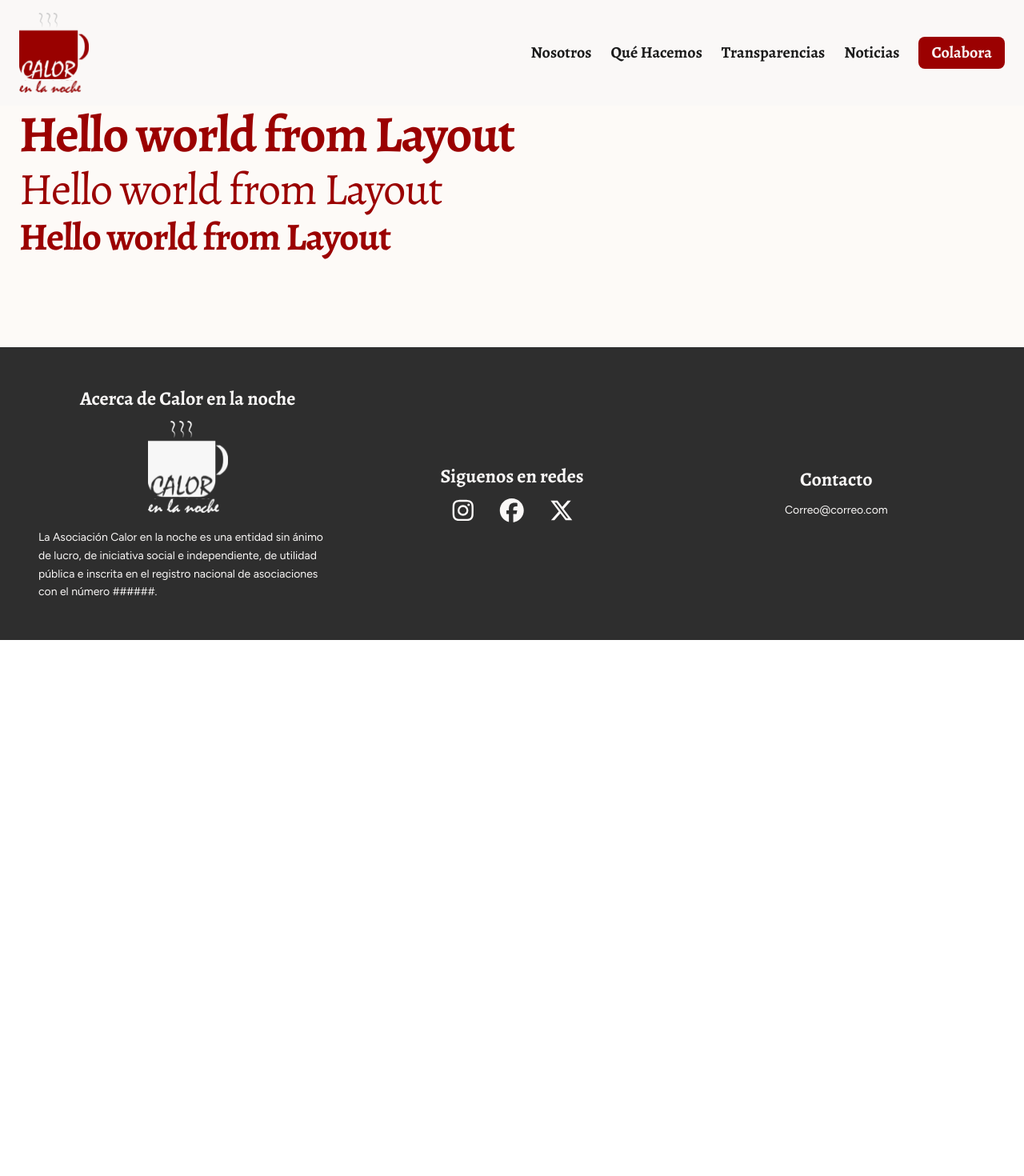
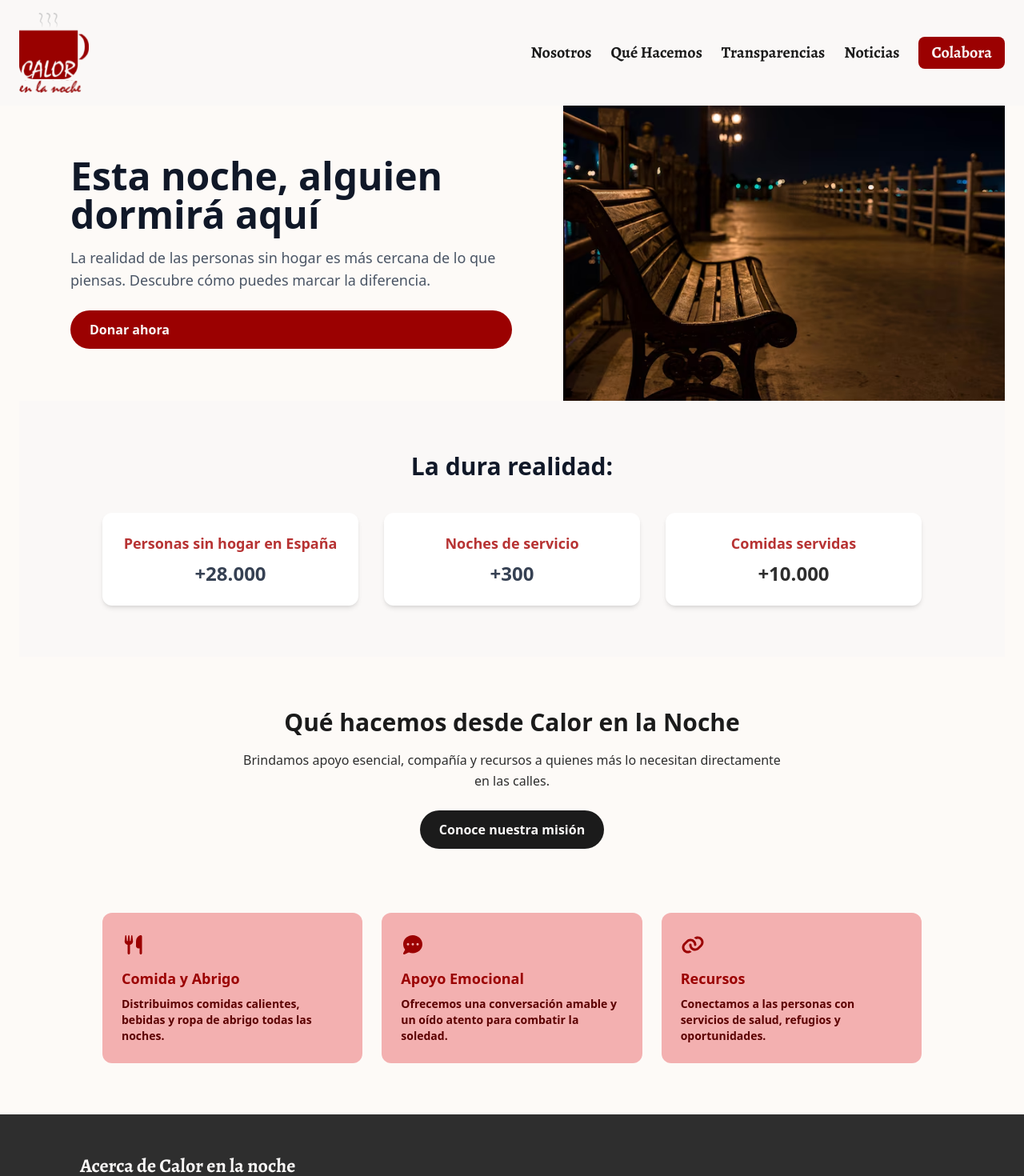
Before and after one commit to jemb4/calor-en-la-noche-frontend, a React (Vite) app: page / in a window 1280 px wide. Shown: the top 1470 px of the page at 80% size. Before the commit the page ends 800 px from the top, so only its background shows below. Built offline with nearby package versions, Linux system fonts and the light colour scheme.

Commit message:
feat: do home page

```diff
--- /dev/null
+++ b/src/features/home/components/HomeCard.tsx
@@ -0,0 +1,19 @@
+import React from "react";
+
+interface InfoCardProps {
+  icon: React.ReactNode;
+  title: string;
+  text: string;
+}
+
+const InfoCard: React.FC<InfoCardProps> = ({ icon, title, text }) => {
+  return (
+    <div className="bg-primary-100/90 rounded-xl p-6 text-left hover:scale-[1.02] transition-transform">
+      <div className="text-primary-700 text-2xl mb-3">{icon}</div>
+      <h3 className="text-primary-700 font-bold text-lg mb-2">{title}</h3>
+      <p className="text-primary-900 text-sm font-semibold">{text}</p>
+    </div>
+  );
+};
+
+export default InfoCard;
--- a/src/features/home/pages/HomePage.tsx
+++ b/src/features/home/pages/HomePage.tsx
@@ -1,12 +1,115 @@
 import React from "react"
+import Bank from "../assets/nightbank.png"
+import HomeCard from "../components/HomeCard"
+import { Link } from "react-router";
+import { FontAwesomeIcon } from "@fortawesome/react-fontawesome";
+import { faUtensils, faCommentDots, faLink } from "@fortawesome/free-solid-svg-icons";
 
 const HomePage: React.FC = ()=> {
   return(
-    <>
-      <h1 className='headline-XL-bold text-primary-700'>Hello world from Layout</h1>
-      <h1 className='headline-L-regular text-primary-700'>Hello world from Layout</h1>
-      <h1 className='headline-M-bold text-primary-700'>Hello world from Layout</h1>
-    </>
+    <div className="flex flex-col">
+
+      {/* HERO SECTION */}
+      <section className="flex flex-col-reverse md:flex-row items-stretch">
+
+        <div className="flex-1 p-8 md:p-16 text-center md:text-left bg-secondary-100 flex flex-col justify-center">
+          <h1 className="text-3xl md:text-5xl font-bold mb-4 text-gray-900">
+            Esta noche, alguien dormirá aquí
+          </h1>
+          <p className="text-gray-600 text-base md:text-lg mb-6">
+            La realidad de las personas sin hogar es más cercana de lo que piensas.
+            Descubre cómo puedes marcar la diferencia.
+          </p>
+          {/* TODO put links into LINK */}
+          <Link
+            to=""
+            className="bg-primary-700 cursor-pointer hover:bg-success-700 text-basics-100 px-6 py-3 rounded-full font-semibold transition"
+          >
+            Donar ahora
+          </Link>
+        </div>
+
+        <div className="flex-1 h-[418px] md:h-auto overflow-hidden">
+          <img
+            src={Bank}
+            alt="Persona sin hogar"
+            className="w-full h-full object-cover object-left"
+          />
+        </div>
+      </section>
+
+
+      {/* DATA SECTION */}
+      <section className="py-16 px-6 bg-basics-100 text-center">
+        <h2 className="text-2xl md:text-3xl font-bold mb-10 text-gray-900">
+          La dura realidad:
+        </h2>
+
+        <div className="grid grid-cols-1 sm:grid-cols-3 gap-8 max-w-5xl mx-auto">
+          <div className="bg-white shadow-md rounded-xl p-6">
+            <h3 className="text-lg font-bold text-primary-500 mb-2">
+              Personas sin hogar en España
+            </h3>
+            <p className="text-gray-700 text-2xl font-semibold">+28.000</p>
+          </div>
+
+          <div className="bg-white shadow-md rounded-xl p-6">
+            <h3 className="text-lg font-bold text-primary-500 mb-2">
+              Noches de servicio
+            </h3>
+            <p className="text-gray-700 text-2xl font-semibold">+300</p>
+          </div>
+
+          <div className="bg-white shadow-md rounded-xl p-6">
+            <h3 className="text-lg font-bold text-primary-500 mb-2">
+              Comidas servidas
+            </h3>
+            <p className="text-basics-700 text-2xl font-semibold">+10.000</p>
+          </div>
+        </div>
+      </section>
+
+      {/* QA SECTION */}
+    <section className="py-16 px-6 md:px-16 bg-secondary-100 flex flex-col items-center gap-10">
+      {/* Text */}
+      <div className="max-w-2xl text-center flex flex-col items-center">
+        <h2 className="text-2xl md:text-3xl font-bold mb-4 text-basics-900">
+          Qué hacemos desde Calor en la Noche
+        </h2>
+        <p className="text-basics-700 mb-6 leading-relaxed">
+          Brindamos apoyo esencial, compañía y recursos a quienes más lo necesitan directamente en las calles.
+        </p>
+        <Link
+         to="/"
+         className="bg-basics-900 hover:bg-primary-500 text-basics-100 px-6 py-3 rounded-full font-semibold transition cursor-pointer"
+        >
+          Conoce nuestra misión
+        </Link>
+      </div>
+
+      {/* Cards */}
+      <div className="grid grid-cols-1 sm:grid-cols-2 md:grid-cols-3 gap-6 mt-10 max-w-5xl w-full">
+        <HomeCard
+          icon={<FontAwesomeIcon icon={faUtensils} />}
+          title="Comida y Abrigo"
+          text="Distribuimos comidas calientes, bebidas y ropa de abrigo todas las noches."
+        />
+
+        <HomeCard
+          icon={<FontAwesomeIcon icon={faCommentDots} />}
+          title="Apoyo Emocional"
+          text="Ofrecemos una conversación amable y un oído atento para combatir la soledad."
+        />
+
+        <HomeCard
+          icon={<FontAwesomeIcon icon={faLink} />}
+          title="Recursos"
+          text="Conectamos a las personas con servicios de salud, refugios y oportunidades."
+        />
+      </div>
+    </section>
+
+    </div>
   )
 }
 
--- /dev/null
+++ b/src/features/transparency/components/LoginModal.tsx
@@ -0,0 +1,65 @@
+import React from "react";
+import { FontAwesomeIcon } from "@fortawesome/react-fontawesome";
+import { faArrowLeft } from "@fortawesome/free-solid-svg-icons";
+
+interface LoginModalProps {
+  isOpen: boolean;
+  onClose: () => void;
+}
+
+const LoginModal: React.FC<LoginModalProps> = ({ isOpen, onClose }) => {
+  if (!isOpen) return null;
+
+  return (
+    <div
+      className="fixed inset-0 flex items-center justify-center bg-black/50 z-50"
+      onClick={onClose}
+    >
+      <div
+        className="bg-secondary-100 rounded-2xl shadow-lg p-8 w-full max-w-sm mx-4 relative"
+        onClick={(e) => e.stopPropagation()}
+      >
+        <button
+          onClick={onClose}
+          className="absolute top-4 left-4 text-basics-500 hover:text-basics-900 hover:bg-basics-300 rounded transition-colors cursor-pointer"
+        >
+          <FontAwesomeIcon icon={faArrowLeft} />
+        </button>
+
+        <h2 className="text-center text-lg font-bold mb-1">Login</h2>
+        <h3 className="text-center title-L-bold mb-8 text-basics-900">
+          Bienvenido
+        </h3>
+
+        <form className="flex flex-col gap-4">
+          <input
+            type="email"
+            placeholder="Email"
+            className="w-full rounded-lg p-3 bg-basics-300 placeholder-primary-700 focus:outline-none"
+          />
+          <input
+            type="password"
+            placeholder="Password"
+            className="w-full rounded-lg p-3 bg-basics-300 placeholder-primary-700 focus:outline-none"
+          />
+
+          {/* <a
+            href="#"
+            className="text-primary-700 text-sm text-center mt-2 hover:underline"
+          >
+            Forgot password?
+          </a> */}
+
+          <button
+            type="submit"
+            className="mt-4 w-full bg-primary-700 text-white rounded-lg py-3 font-semibold hover:bg-primary-500 transition-colors cursor-pointer"
+          >
+            Login
+          </button>
+        </form>
+      </div>
+    </div>
+  );
+};
+
+export default LoginModal;
--- a/src/features/transparency/pages/Transparency.tsx
+++ b/src/features/transparency/pages/Transparency.tsx
@@ -3,11 +3,13 @@ import { getAllPdfs, type PdfItem } from "../services/pdfService";
 import PdfImg from "../assets/pdf-file.png";
 import { FontAwesomeIcon } from "@fortawesome/react-fontawesome";
 import { faPlus } from "@fortawesome/free-solid-svg-icons";
+import LoginModal from "../components/LoginModal";
 
 const Transparencias: React.FC = () => {
   const [pdfs, setPdfs] = useState<PdfItem[]>([]);
   const [loading, setLoading] = useState(true);
   const [selectedYear, setSelectedYear] = useState<string>("Todos");
+    const [isLoginOpen, setIsLoginOpen] = useState(false);
 
   useEffect(() => {
     const fetchPdfs = async () => {
@@ -35,11 +37,18 @@ const Transparencias: React.FC = () => {
       : pdfs.filter((pdf) => pdf.age === selectedYear);
 
   return (
-    <div className="mb-60 bg-primary-50 py-10 px-6">
+    <div className="mb-60  py-10 px-6">
       <h1 className="headline-M-bold text-primary-700 mb-2">Transparencias</h1>
-      <h2 className="title-XL-bold text-primary-500 mb-8">
+      <h2 className="title-XL-bold text-primary-500 mb-2">
         Encuentra la información que buscas en nuestros PDFs descargables
       </h2>
+
+        <button
+        className="absolute top-[120px]  right-10 text-primary-500 text-M-regular hover:text-basics-900 hover:underline transition-colors z-10"
+        onClick={() => setIsLoginOpen(true)}
+      >
+        Acceder
+      </button>
 
       {/* Filtro */}
       <div className="mb-8 flex flex-wrap items-center gap-3">
@@ -73,6 +82,18 @@ const Transparencias: React.FC = () => {
         <p className="text-center text-gray-500">Cargando PDFs...</p>
       ) : filteredPdfs.length > 0 ? (
         <div className="flex flex-wrap justify-start items-start gap-6">
+          {selectedYear === "Todos" && (
+            <button
+              className="my-auto w-[120px] h-[120px] flex flex-col items-center justify-center rounded-lg border-2 border-basics-500 text-basics-700 text-center text-S-bold hover:bg-primary-100 hover:border-primary-500 transition-all duration-200 ease-out cursor-pointer"
+              onClick={() => console.log("Subir nueva transparencia")}
+            >
+              <FontAwesomeIcon icon={faPlus} className="text-2xl mb-2" />
+              <span>Subir nueva</span>
+              <span>transparencia</span>
+            </button>
+          )}
+
+
           {filteredPdfs.map((pdf) => (
             <div
               key={pdf.pdfId}
@@ -97,17 +118,7 @@ const Transparencias: React.FC = () => {
             </div>
           ))}
 
-
-          {selectedYear === "Todos" && (
-            <button
-              className="my-auto w-[120px] h-[120px] flex flex-col items-center justify-center rounded-lg border-2 border-basics-500 text-basics-700 text-center text-S-bold hover:bg-primary-100 hover:border-primary-500 transition-all duration-200 ease-out cursor-pointer"
-              onClick={() => console.log("Subir nueva transparencia")}
-            >
-              <FontAwesomeIcon icon={faPlus} className="text-2xl mb-2" />
-              <span>Subir nueva</span>
-              <span>transparencia</span>
-            </button>
-          )}
+          <LoginModal isOpen={isLoginOpen} onClose={() => setIsLoginOpen(false)} />
         </div>
       ) : (
         <p className="text-center text-gray-500">
--- a/src/shared/styles/index.css
+++ b/src/shared/styles/index.css
@@ -24,6 +24,7 @@
   --color-primary-500: #B73333;
   --color-primary-300: #D86969;
   --color-primary-100: #F2A9A9;
+  --color-primary-50: #F9D7D7;
 
   --color-secondary-900: #482F14;
   --color-secondary-700: #9A642A;
```
Also changed, not shown: src/features/home/assets/nightbank.png (added).
